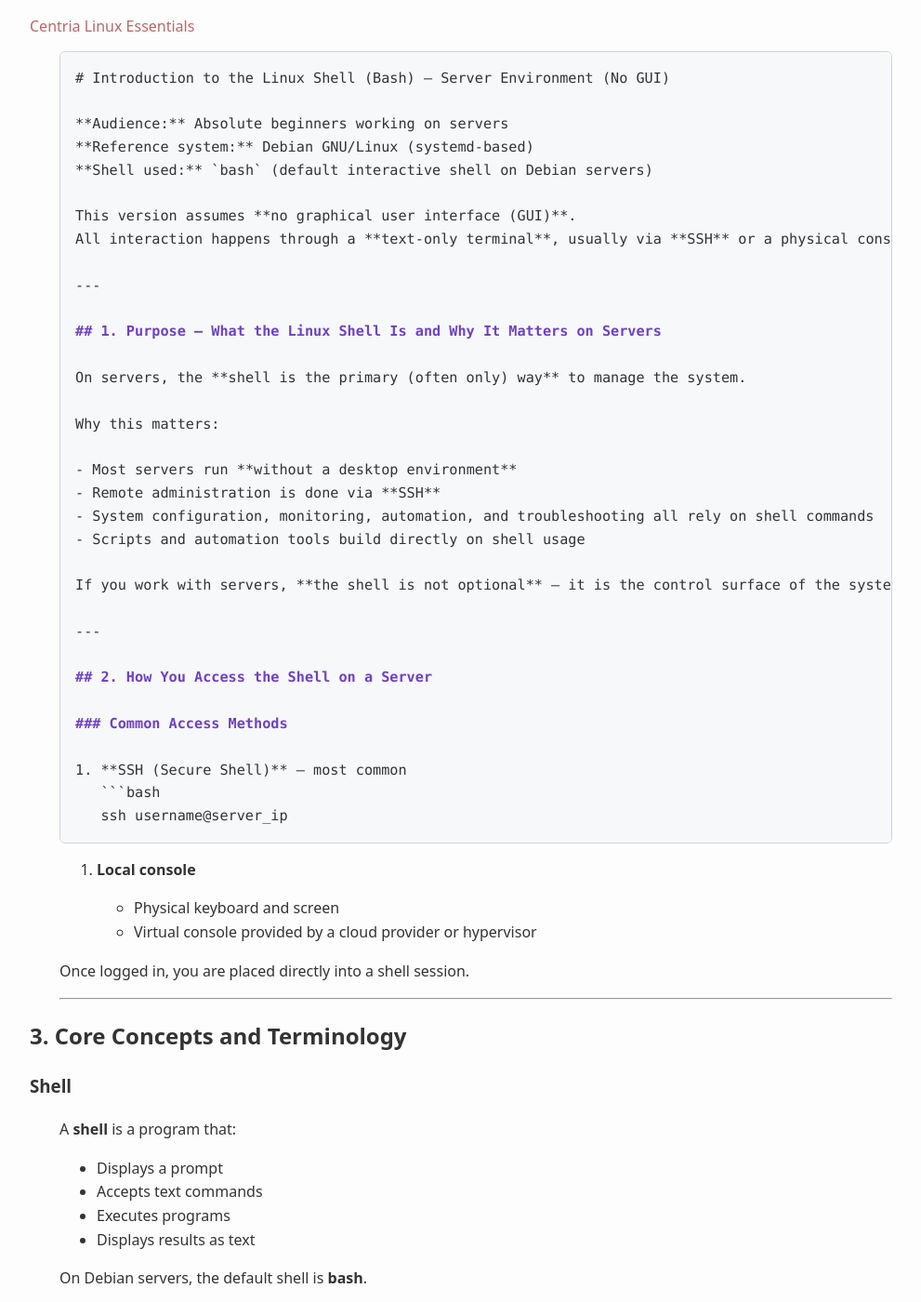
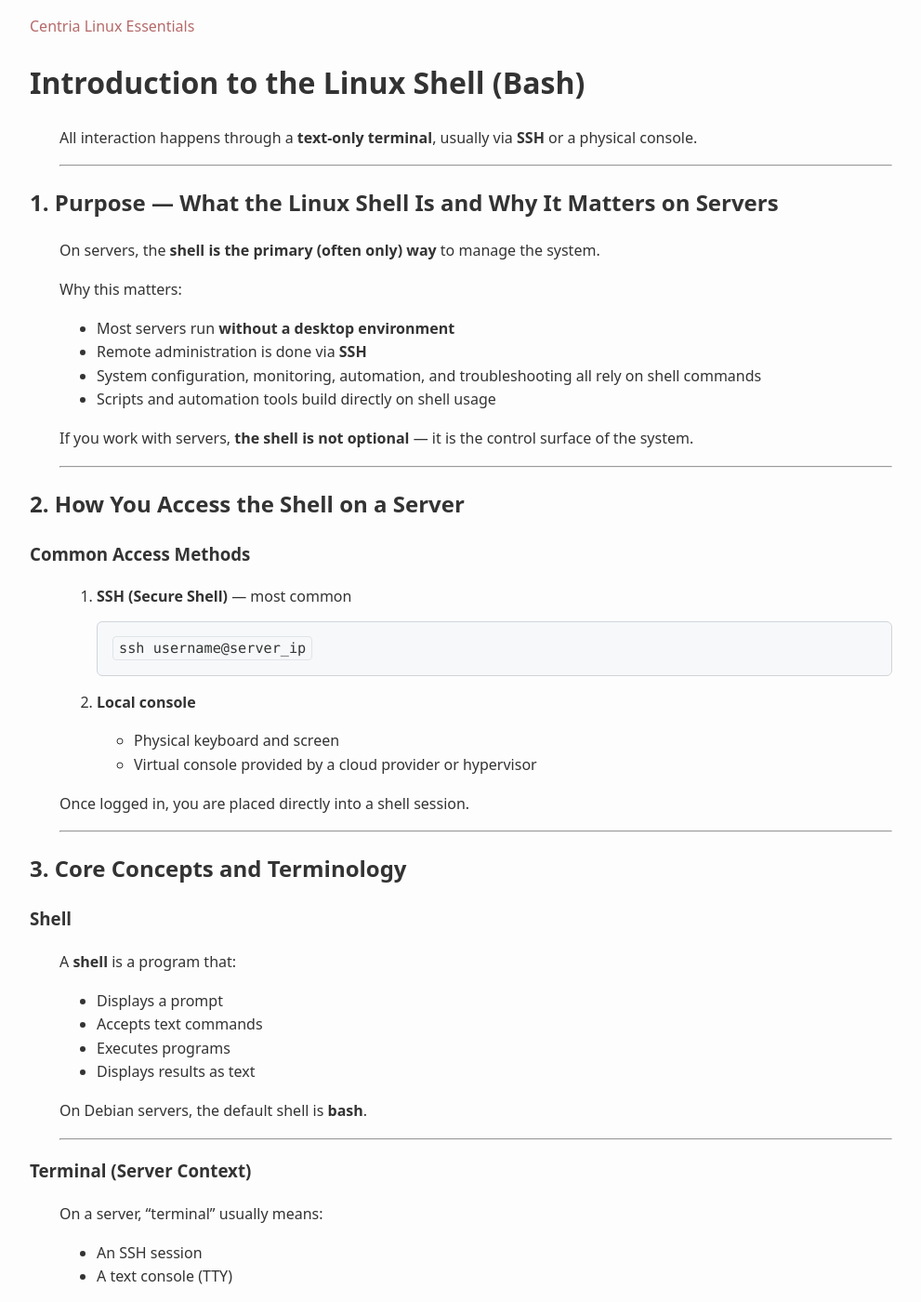
Before and after one commit to averkoc/lxprivate, a Jekyll site: the page built from docs/drafts/shelld.md, in a window 1280 px wide and 1400 px high. Shown: the whole window at 93% size, without its empty margins (128-1119 px from the left). Built offline with Jekyll 4.4.1, drawn with Linux system fonts in a browser that asks for light colours.

Commit message:
Revise introduction to Linux Shell documentation
Updated the introduction section for clarity and formatting.

`````diff
--- a/docs/drafts/shelld.md
+++ b/docs/drafts/shelld.md
@@ -3,15 +3,9 @@ title: ""
 layout: default
 ---
 
+# Introduction to the Linux Shell (Bash)
 
-````markdown
-# Introduction to the Linux Shell (Bash) — Server Environment (No GUI)
 
-**Audience:** Absolute beginners working on servers
-**Reference system:** Debian GNU/Linux (systemd-based)
-**Shell used:** `bash` (default interactive shell on Debian servers)
-
-This version assumes **no graphical user interface (GUI)**.
 All interaction happens through a **text-only terminal**, usually via **SSH** or a physical console.
 
 ---
`````
